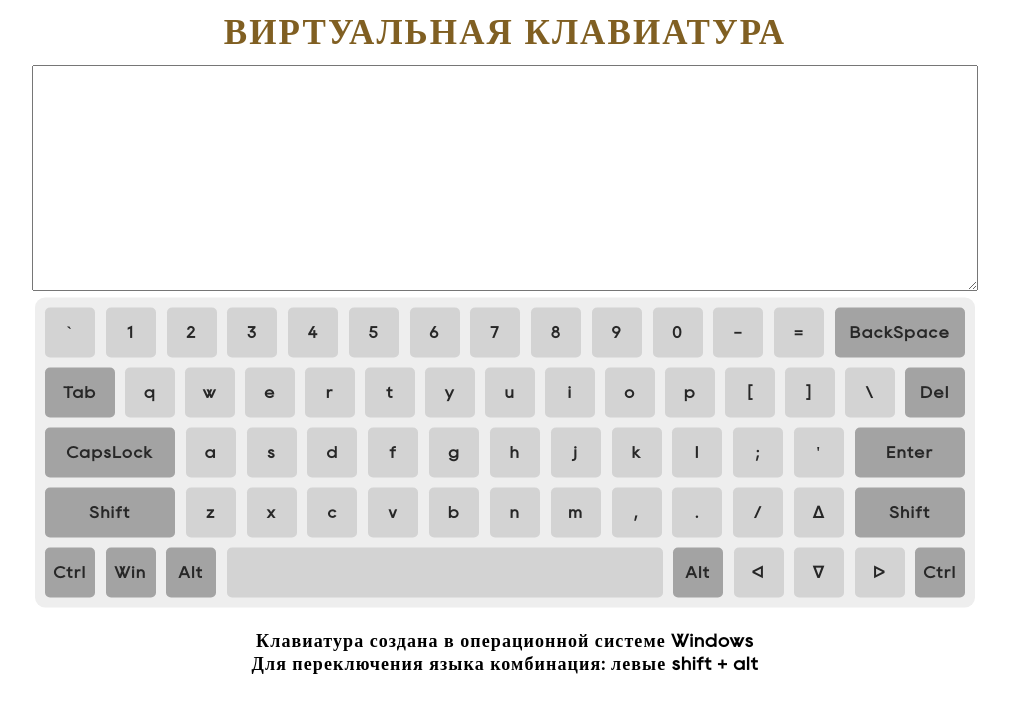
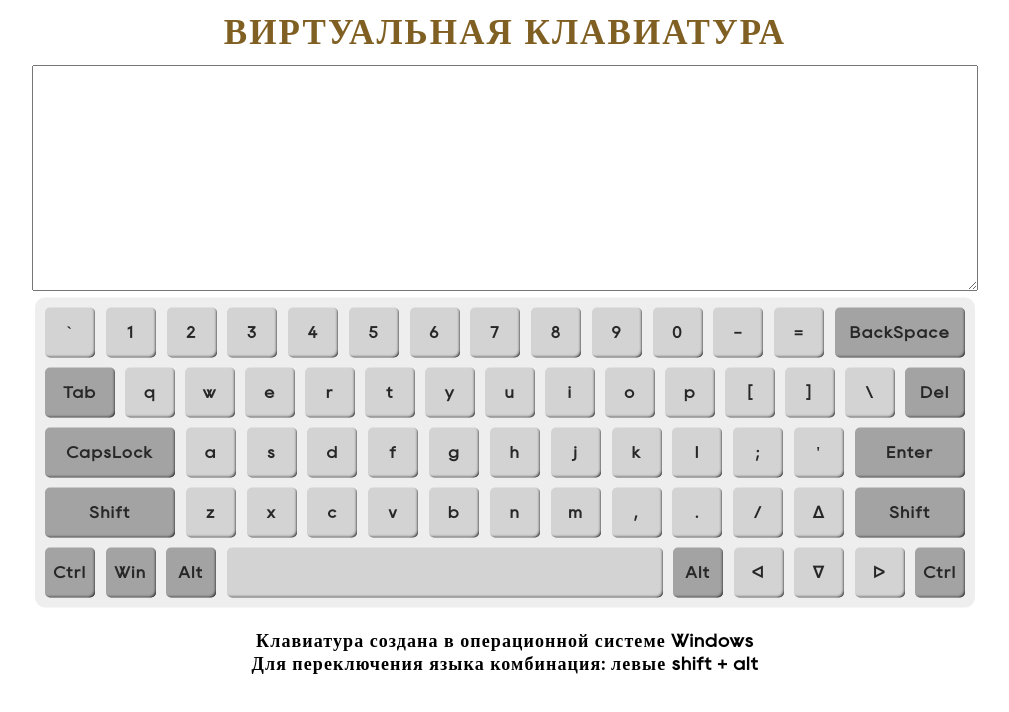
Before and after one commit to serginza/Virtual_keyboard, a plain HTML site: page pages/index.html in a window 1280 px wide. Shown: the whole page, without its empty margins (135-1144 px from the left). Drawn offline with Linux system fonts and the light colour scheme.

Commit message:
fix: codусlass for vkeys

```diff
--- a/pages/style.css
+++ b/pages/style.css
@@ -66,6 +66,7 @@
     font-weight: 600;
     letter-spacing: 0.1em;
     color:rgb(39, 39, 39);
+    box-shadow: -2px -2px 3px -2px rgba(0, 0, 0, 1) inset;
 }
 
 .keyboard__row_key:link, .keyboard__row_key:visited {
@@ -80,48 +81,49 @@
 .keyboard__row_key:active {
     cursor: pointer;
     background-color:rgb(136, 144, 255);
+    box-shadow: -1px -2px 3px -1px rgba(0, 0, 0, 1);
 }
 
-.KeyBACKSPACE {
+.Backspace {
     background-color: #a3a3a3;
     width: 130px;
 }
 
-.KeyTAB {
+.Tab {
     background-color: #a3a3a3;
     width: 70px;
 }
 
-.KeyDEL {
+.Delete {
     background-color: #a3a3a3;
     width: 60px;
 }
 
-.KeyCAPSLOCK {
+.CapsLock {
     background-color: #a3a3a3;
     width: 130px;
 }
 
-.KeyENTER {
+.Enter {
     background-color: #a3a3a3;
     width: 110px;
 }
 
-.KeySHIFT_L {
+.ShiftLeft {
     background-color: #a3a3a3;
     width: 130px;
 }
 
-.KeySHIFT_R {
+.ShiftRight {
     background-color: #a3a3a3;
     width: 110px;
 }
 
-.KeyCTRL, .KeyALT, .KeyWIN {
+.ControlLeft, .ControlRight, .AltLeft, .AltRight, .Win {
     background-color: #a3a3a3;
 }
 
-.Key {  /*ПРОБЕЛ*/
+.Space {  /*ПРОБЕЛ*/
     width: 436px;
 }
 
@@ -138,4 +140,5 @@
 
 .active {
     background-color:rgb(136, 144, 255);
+    box-shadow: -1px -2px 3px -1px rgba(0, 0, 0, 1);
 }
--- a/pages/vkey.js
+++ b/pages/vkey.js
@@ -1,32 +1,39 @@
 function keyBoard() {
 
-    let arrEnKeysRow1 = ['`', '1', '2', '3', '4', '5', '6', '7', '8', '9', '0', '-', '=', 'BackSpace'];
-    let arrEnKeysRow2 = ['Tab', 'q', 'w', 'e', 'r', 't', 'y', 'u', 'i', 'o', 'p', '[', ']', "\\", 'Del'];
-    let arrEnKeysRow3 = ['CapsLock', 'a', 's', 'd', 'f', 'g', 'h', 'j', 'k', 'l', ';', "'", 'Enter'];
-    let arrEnKeysRow4 = ['Shift', 'z', 'x', 'c', 'v', 'b', 'n', 'm', ',', '.', '/', 'ᐃ', 'Shift'];
-    let arrKeysRow5 = ['Ctrl', 'Win', 'Alt', ``, 'Alt', 'ᐊ', 'ᐁ', 'ᐅ', 'Ctrl'];
-    let arrEnSpecKeys = ['~', '!', '@', '#', '$', '%', '^', '&', '*', '(', ')', '_', '+', 'BackSpace'];
+    const arrEnKeysRow1 = ['`', '1', '2', '3', '4', '5', '6', '7', '8', '9', '0', '-', '=', 'BackSpace'];
+    const arrEnKeysRow2 = ['Tab', 'q', 'w', 'e', 'r', 't', 'y', 'u', 'i', 'o', 'p', '[', ']', "\\", 'Del'];
+    const arrEnKeysRow3 = ['CapsLock', 'a', 's', 'd', 'f', 'g', 'h', 'j', 'k', 'l', ';', "'", 'Enter'];
+    const arrEnKeysRow4 = ['Shift', 'z', 'x', 'c', 'v', 'b', 'n', 'm', ',', '.', '/', 'ᐃ', 'Shift'];
+    const arrKeysRow5 = ['Ctrl', 'Win', 'Alt', ``, 'Alt', 'ᐊ', 'ᐁ', 'ᐅ', 'Ctrl'];
+    const arrEnSpecKeys = ['~', '!', '@', '#', '$', '%', '^', '&', '*', '(', ')', '_', '+', 'BackSpace'];
 
-    let arrRuKeysRow1 = ['ё', '1', '2', '3', '4', '5', '6', '7', '8', '9', '0', '-', '=', 'BackSpace'];
-    let arrRuKeysRow2 = ['Tab', 'й', 'ц', 'у', 'к', 'е', 'н', 'г', 'ш', 'щ', 'з', 'х', 'ъ', "/", 'Del'];
-    let arrRuKeysRow3 = ['CapsLock', 'ф', 'ы', 'в', 'а', 'п', 'р', 'о', 'л', 'д', 'ж', "э", 'Enter'];
-    let arrRuKeysRow4 = ['Shift', 'я', 'ч', 'с', 'м', 'и', 'т', 'ь', 'б', 'ю', '.', 'ᐃ', 'Shift'];
-    let arrRuSpecKeys = ['Ё', '!', '"', '№', ';', '%', ':', '?', '*', '(', ')', '_', '+', 'BackSpace'];
+    const arrRuKeysRow1 = ['ё', '1', '2', '3', '4', '5', '6', '7', '8', '9', '0', '-', '=', 'BackSpace'];
+    const arrRuKeysRow2 = ['Tab', 'й', 'ц', 'у', 'к', 'е', 'н', 'г', 'ш', 'щ', 'з', 'х', 'ъ', "/", 'Del'];
+    const arrRuKeysRow3 = ['CapsLock', 'ф', 'ы', 'в', 'а', 'п', 'р', 'о', 'л', 'д', 'ж', "э", 'Enter'];
+    const arrRuKeysRow4 = ['Shift', 'я', 'ч', 'с', 'м', 'и', 'т', 'ь', 'б', 'ю', '.', 'ᐃ', 'Shift'];
+    const arrRuSpecKeys = ['Ё', '!', '"', '№', ';', '%', ':', '?', '*', '(', ')', '_', '+', 'BackSpace'];
 
-    function createElm(el, tag, classTag, inner) {
+    const arrCodeKeysRow1 = ['Backquote', 'Digit1', 'Digit2', 'Digit3', 'Digit4', 'Digit5', 'Digit6', 'Digit7', 'Digit8', 'Digit9', 'Digit0', 'Minus', 'Equal', 'Backspace'];
+    const arrCodeKeysRow2 = ['Tab', 'KeyQ', 'KeyW', 'KeyE', 'KeyR', 'KeyT', 'KeyY', 'KeyU', 'KeyI', 'KeyO', 'KeyP', 'BracketLeft', 'BracketRight', "Backslash", 'Delete'];
+    const arrCodeKeysRow3 = ['CapsLock', 'KeyA', 'KeyS', 'KeyD', 'KeyF', 'KeyG', 'KeyH', 'KeyJ', 'KeyK', 'KeyL', 'Semicolon', "Quote", 'Enter'];
+    const arrCodeKeysRow4 = ['ShiftLeft', 'KeyZ', 'KeyX', 'KeyC', 'KeyV', 'KeyB', 'KeyN', 'KeyM', 'Comma', 'Period', 'Slash', 'ArrowUp', 'ShiftRight'];
+    const arrCodeKeysRow5 = ['ControlLeft', 'Win', 'AltLeft', `Space`, 'AltRight', 'ArrowLeft', 'ArrowDown', 'ArrowRight', 'ControlRight'];
+    //const arrEnSpecKeys = ['~', '!', '@', '#', '$', '%', '^', '&', '*', '(', ')', '_', '+', 'BackSpace'];
+
+    function createElm(el, tag, classTag, inner) {                          //Создание Тегов
         el = document.createElement(tag);
         el.className = classTag;
         document.body.append(el);
         if (inner) {
             el.innerHTML = inner;
         }
-    }
+    };
 
     createElm('header', 'header', 'header', "ВИРТУАЛЬНАЯ КЛАВИАТУРА");
     createElm('textArea', 'textarea', 'textarea');
     createElm('keyBoard', 'div', 'keyboard');
 
-    for (let i = 0; i < 5; i++) {
+    for (let i = 0; i < 5; i++) {                                           //присвоение классов и символов кнопкам ВиртКлавы
         let keyboardItem = document.querySelector(".keyboard");
         let keyboardRow = document.createElement('div');
 
@@ -35,96 +42,85 @@ function keyBoard() {
 
         let keyRow = document.querySelector('.keyboard__row');
 
-        function addRowKeys(rowName) {
+        function addRowKeys(rowName, className) {
             for (let j = 0; j < rowName.length; j++) {
                 let keyCreateElm = document.createElement('div');
                 keyCreateElm.className = 'keyboard__row_key';
-                keyCreateElm.classList.add(`${'Key' + rowName[j].toUpperCase()}`);
+                keyCreateElm.classList.add(className[j]);
                 keyCreateElm.innerHTML = rowName[j];
                 keyRow.append(keyCreateElm);
-            }
-        }
+            };
+        };
 
         switch (i) {
             case 0:
-                addRowKeys(arrKeysRow5);
+                addRowKeys(arrKeysRow5, arrCodeKeysRow5);
                 break;
 
             case 1:
-                for (let j = 0; j < arrEnKeysRow4.length; j++) {
-                    let keyCreateElm = document.createElement('div');
-                    keyCreateElm.className = 'keyboard__row_key';
-                    keyCreateElm.classList.add(`${'Key' + arrEnKeysRow4[j].toUpperCase()}`);
-                    keyCreateElm.innerHTML = arrEnKeysRow4[j];
-                    keyRow.append(keyCreateElm);
-
-                    if (j == 0) {
-                        keyCreateElm.classList.add('KeySHIFT_L');
-                    }
-                    if (j == 12) {
-                        keyCreateElm.classList.add('KeySHIFT_R');
-                    }
-                }
+                addRowKeys(arrEnKeysRow4, arrCodeKeysRow4);
                 break;
 
             case 2:
-                addRowKeys(arrEnKeysRow3);
+                addRowKeys(arrEnKeysRow3, arrCodeKeysRow3);
                 break;
 
             case 3:
-                addRowKeys(arrEnKeysRow2);
+                addRowKeys(arrEnKeysRow2, arrCodeKeysRow2);
                 break;
 
             case 4:
-                addRowKeys(arrEnKeysRow1);
+                addRowKeys(arrEnKeysRow1, arrCodeKeysRow1);
                 break;
-        }
+        };
 
-    }
+    };
 
-    function print() {
+    function print() {                                                      //отображение символов при нажатии на кнопки ВиртКлавы
         let textArea = document.querySelector('.textarea');
         let keyBtn = document.querySelectorAll('.keyboard__row_key');
 
         for (let k of keyBtn) {
-            if (!k.classList.contains('KeyBACKSPACE') && !k.classList.contains('KeyTAB') && !k.classList.contains('KeyDEL') && !k.classList.contains('KeyCAPSLOCK') && +
-                !k.classList.contains('KeyENTER') && !k.classList.contains('KeySHIFT') && !k.classList.contains('KeyCTRL') && !k.classList.contains('KeyWIN') && !k.classList.contains('KeyALT') && +
-                !k.classList.contains('Keyᐃ') && !k.classList.contains('Keyᐊ') && !k.classList.contains('Keyᐁ') && !k.classList.contains('Keyᐅ')) {
+            if (!k.classList.contains('Backspace') && !k.classList.contains('Tab') && !k.classList.contains('Delete') && !k.classList.contains('CapsLock') && +
+            !k.classList.contains('Enter') && !k.classList.contains('ShiftLeft') && !k.classList.contains('ShiftRight')&& !k.classList.contains('ControlLeft') && +
+            !k.classList.contains('ControlRight') && !k.classList.contains('Win') && !k.classList.contains('AltLeft') && !k.classList.contains('AltRight') && +
+            !k.classList.contains('ArrowUp') && !k.classList.contains('ArrowLeft') && !k.classList.contains('ArrowDown') && !k.classList.contains('ArrowRight')) {
                 k.onclick = () => {
                     textArea.textContent += k.textContent;
-                    if (k.classList.contains('Key')) { textArea.textContent += ' '; }
-                }
-            }
-        }
-    }
+                    if (k.classList.contains('Space')) {
+                        textArea.textContent += ' ';
+                    };
+                };
+            };
+        };
+    };
 
     print();
 
-   /* function KBPress() {
+    function KBPress() {                                                    //отображение символов при нажатии на кнопки ФизКлавы
 
         let keyPh = document.querySelectorAll('.keyboard__row_key');
         let textArea = document.querySelector('.textarea');
         let arrKeys = Array.from(keyPh);
 
         document.addEventListener('keydown', (event) => {
-            event.preventDefault();
+            //event.preventDefault();
             const key = arrKeys.find(it =>
                 it.classList.contains(event.code))
             key.classList.add('active');
             textArea.textContent += key.textContent;
-            console.log(key.textContent);
-        });*/
+        });
 
-        /*document.addEventListener('keyup', (event) => {
+        document.addEventListener('keyup', (event) => {
             arrKeys.find(it => {
-                if (it.classList.contains(event.code) == true) {;
-                    it.classList.remove('active');
-                };
-            })
-        });*/
-   // }
+                const key = arrKeys.find(it =>
+                    it.classList.contains(event.code))
+                key.classList.remove('active');
+            });
+        });
+    };
 
-    //KBPress();
+    KBPress();
 
     createElm('description', 'div', 'description', "Клавиатура создана в операционной системе Windows </br> Для переключения языка комбинация: левые shift + alt");
 };
@@ -134,11 +130,57 @@ keyBoard();
 
 
 
-/*document.addEventListener('keydown', (event) => {
-    const key = arrKeys.find(it => {
-        if (it.classList.contains(event.code) == true) {
-            it.classList.add('active');
-            textArea.textContent +=
-        };
-    })
-});*/
+   /* //addClassSpecKeys('.Key`', 'Backquote');
+    addClassSpecKeys(".Key1", 'Digit1');
+    addClassSpecKeys(".Key2", 'Digit2');
+    addClassSpecKeys(".Key3", 'Digit3');
+    addClassSpecKeys(".Key4", 'Digit4');
+    addClassSpecKeys(".Key5", 'Digit5');
+    addClassSpecKeys(".Key6", 'Digit6');
+    addClassSpecKeys(".Key7", 'Digit7');
+    addClassSpecKeys(".Key8", 'Digit8');
+    addClassSpecKeys(".Key9", 'Digit9');
+    addClassSpecKeys(".Key0", 'Digit0');
+    addClassSpecKeys(".Key-", 'Minus');
+    //addClassSpecKeys('.Key=', 'Equal');
+    //addClassSpecKeys(".Key[", 'BracketLeft');
+    //addClassSpecKeys(".Key]", 'BracketRight');
+    //addClassSpecKeys(".Key\\", 'Backslash');
+    //addClassSpecKeys(".Key;", 'Semicolon');
+    //addClassSpecKeys(".Key'", 'Quote');*/
+
+                    /*for (let j = 0; j < arrEnKeysRow4.length; j++) {
+                    let keyCreateElm = document.createElement('div');
+                    keyCreateElm.className = 'keyboard__row_key';
+                    keyCreateElm.classList.add(`${'Key' + arrEnKeysRow4[j].toUpperCase()}`);
+                    keyCreateElm.innerHTML = arrEnKeysRow4[j];
+                    keyRow.append(keyCreateElm);
+
+                    switch (j) {
+                        case 0:
+                            keyCreateElm.classList.add('KeySHIFT_L');
+                            break;
+
+                        case 8:
+                            keyCreateElm.classList.add('Comma');
+                            break;
+
+                        case 9:
+                            keyCreateElm.classList.add('Period');
+                            break;
+
+                        case 10:
+                            keyCreateElm.classList.add('Slash');
+                            break;
+
+                        case 12:
+                            keyCreateElm.classList.add('KeySHIFT_R');
+                        break;
+                    }
+                }*/
+
+
+                    /*function addClassSpecKeys(oldClass, codeClass) {                        //присвоение классов с кодом кнопки для "особых" кнопок
+        let specKey = document.querySelector(oldClass);
+        specKey.classList.add(codeClass);
+    }*/
```
